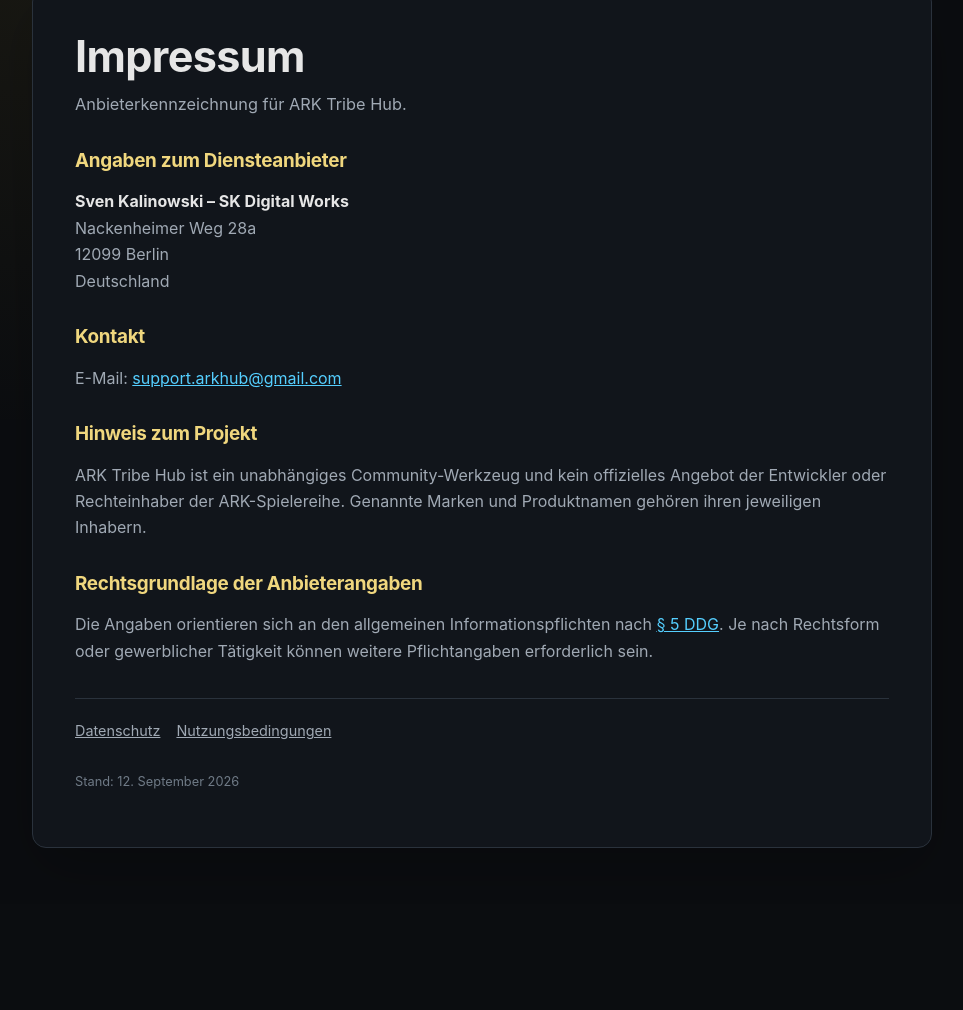
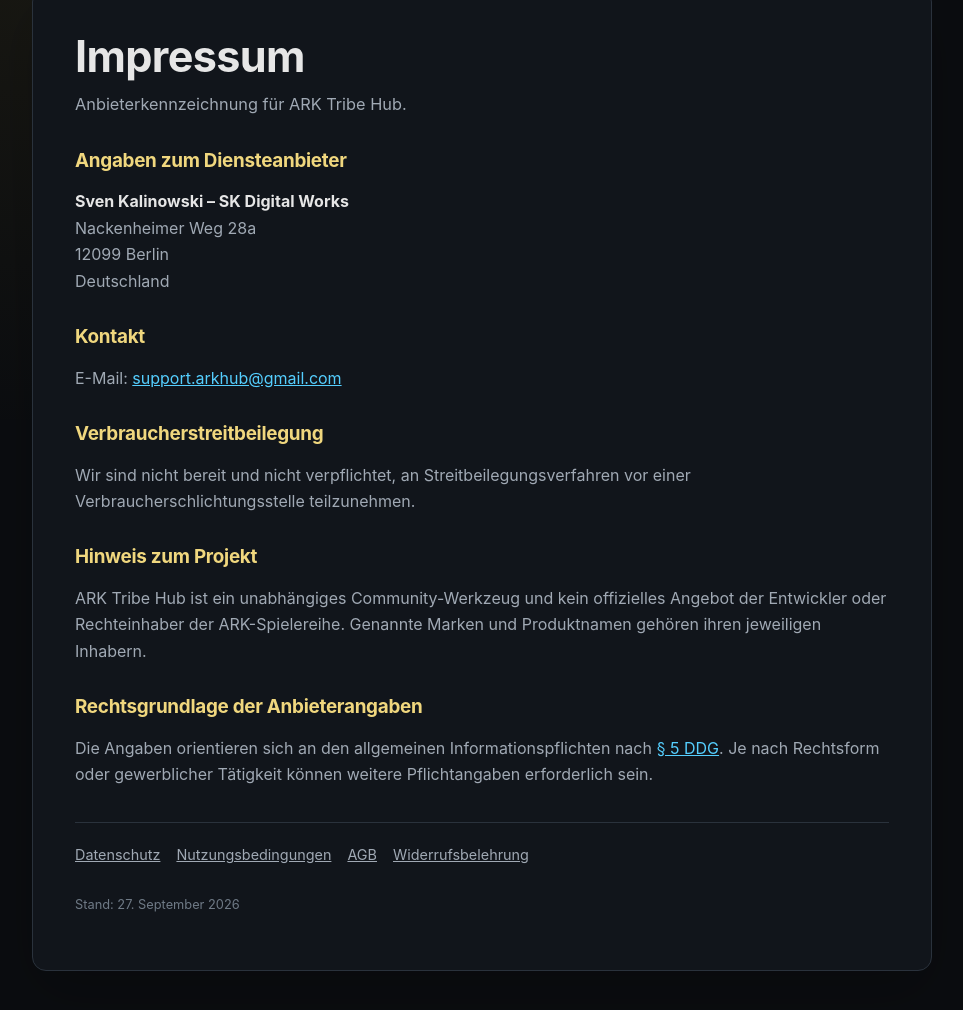
Before and after one commit to blunt030/ark-tribe-hub, a website with bundled scripts: page public/impressum.html in a window 1280 px wide. Shown: the part 110-1120 px from the top of the page, without its empty margins (158-1121 px from the left). Before the commit the page ends 1014 px from the top, so only its background shows below. Built offline with nearby package versions, Linux system fonts and the light colour scheme.

Commit message:
Update impressum.html with legal information
Added consumer dispute resolution section and updated date.

```diff
--- a/public/impressum.html
+++ b/public/impressum.html
@@ -28,6 +28,9 @@
       <h2>Kontakt</h2>
       <p>E-Mail: <a data-legal-email></a></p>
 
+      <h2>Verbraucherstreitbeilegung</h2>
+      <p>Wir sind nicht bereit und nicht verpflichtet, an Streitbeilegungsverfahren vor einer Verbraucherschlichtungsstelle teilzunehmen.</p>
+
       <h2>Hinweis zum Projekt</h2>
       <p>ARK Tribe Hub ist ein unabhängiges Community-Werkzeug und kein offizielles Angebot der Entwickler oder Rechteinhaber der ARK-Spielereihe. Genannte Marken und Produktnamen gehören ihren jeweiligen Inhabern.</p>
 
@@ -37,8 +40,10 @@
       <nav class="legal-nav" aria-label="Rechtliche Seiten">
         <a href="/datenschutz.html">Datenschutz</a>
         <a href="/nutzungsbedingungen.html">Nutzungsbedingungen</a>
+        <a href="/agb.html">AGB</a>
+        <a href="/widerruf.html">Widerrufsbelehrung</a>
       </nav>
-      <p class="legal-meta">Stand: 12. September 2026</p>
+      <p class="legal-meta">Stand: 27. September 2026</p>
     </article>
   </main>
   <script type="module" src="/js/legal.js"></script>
```
